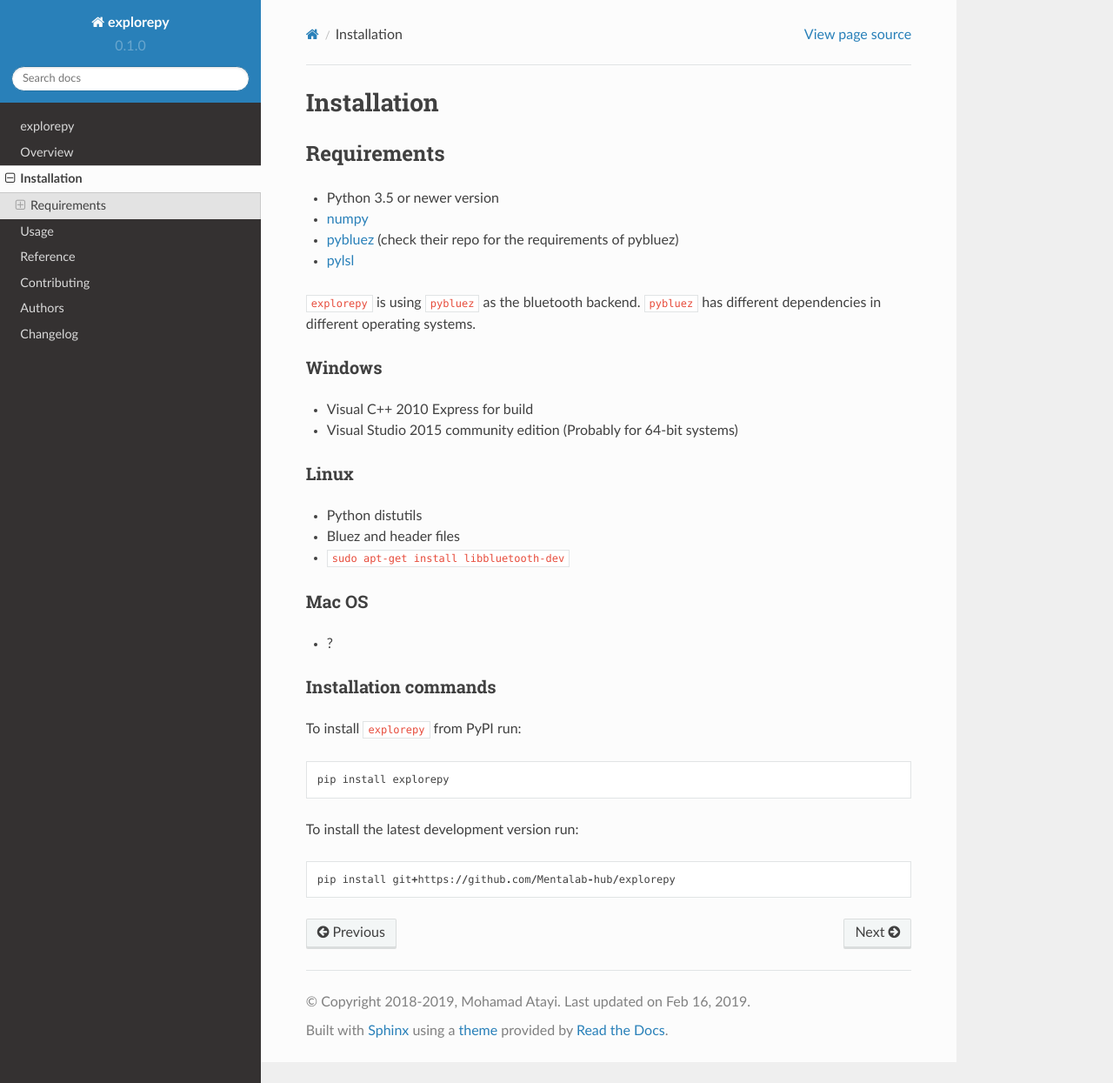
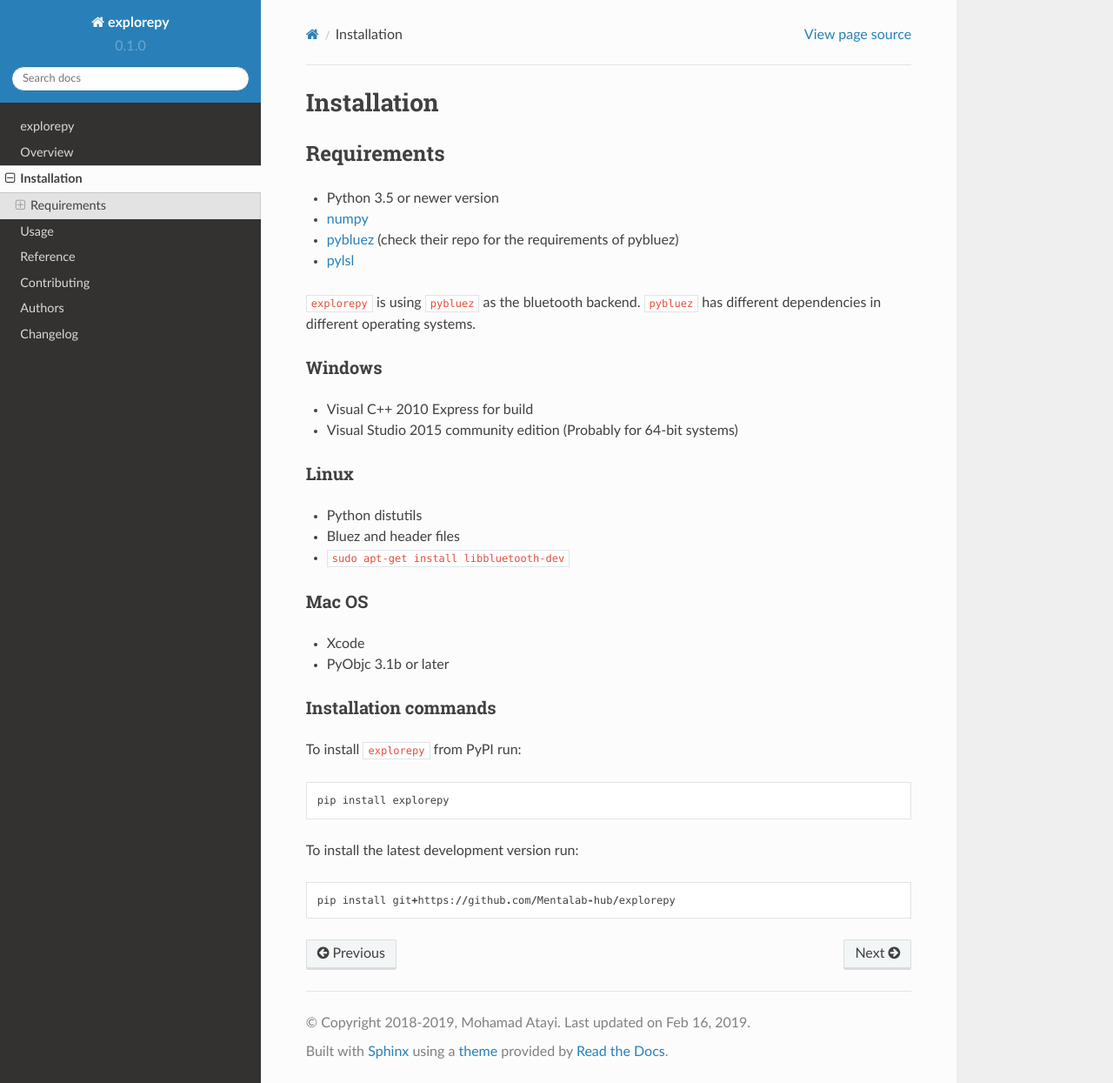
Before and after one commit to Mentalab-hub/explorepy, a Sphinx documentation site: the page built from docs/installation.rst, in a window 1280 px wide and 1245 px high. Shown: the whole window at 87% size. Built offline with Sphinx 7.4.7 and the Read the Docs theme 2.0.0, drawn with Linux system fonts in a browser that asks for light colours.

Commit message:
added Mac OS requirements

```diff
--- a/docs/installation.rst
+++ b/docs/installation.rst
@@ -25,7 +25,8 @@
 
 Mac OS
 ^^^^^^
-* ?
+* Xcode
+* PyObjc 3.1b or later
 
 
 Installation commands
```
